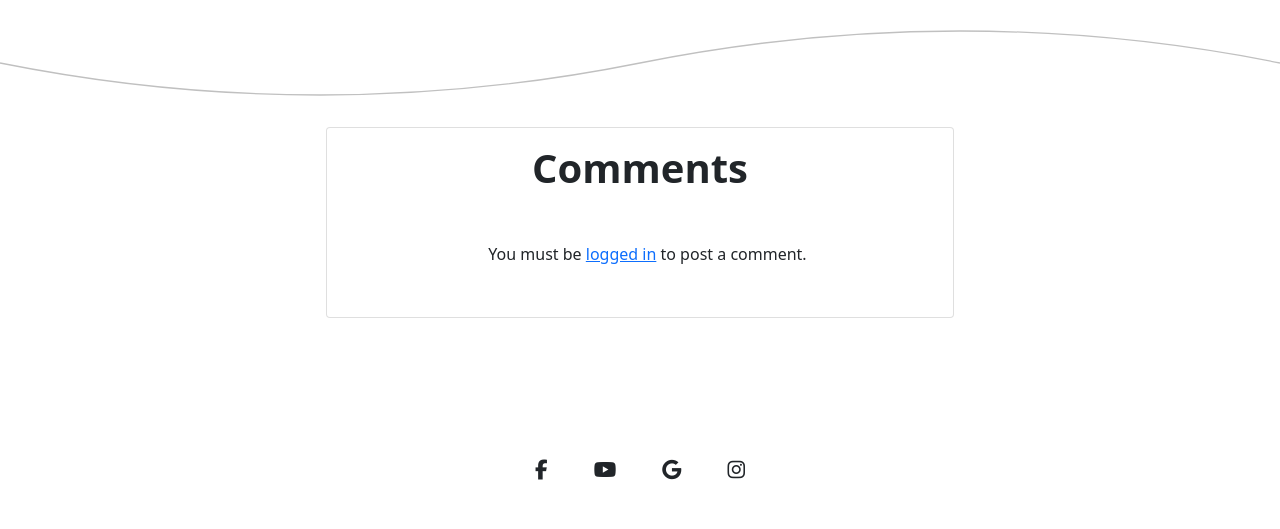
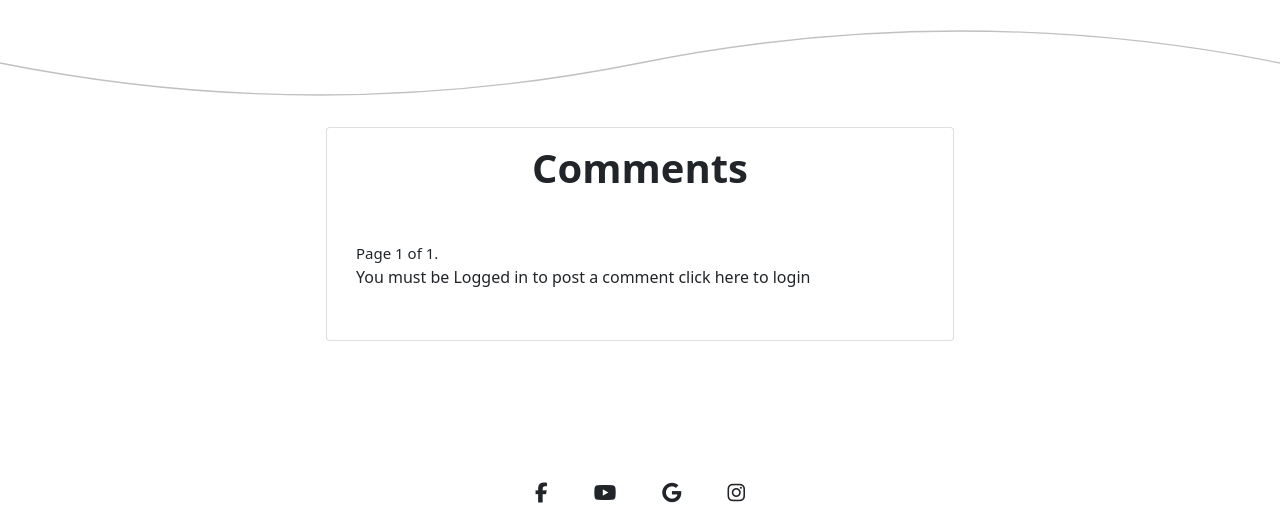
Before and after one commit to Godinhoweverson/cook-with-me, a Django app: page /recipes/8/ in a window 1280 px wide. Shown: the part 1272-1801 px from the top of the page. Run offline with Django 3.2, Linux system fonts and the light colour scheme; data comes from the database, SQL or seed files in the repository; both versions use the stored data as it was after the commit; some libraries are stand-ins or nearby versions.

Commit message:
Added pagination to the 'recipe_content' view to limit the display to 4 comments per page. - Users can navigate to next or previous pages to view more comments.

```diff
--- a/cook_recipe/views.py
+++ b/cook_recipe/views.py
@@ -2,6 +2,7 @@ from django.shortcuts import render, get_object_or_404, redirect
 from django.views import generic, View
 from .models import Recipe, Comment
 from .forms import CommentForm
+from django.core.paginator import Paginator
 
 
 def home(request):
@@ -14,6 +15,12 @@ def recipe_list(request):
 
 def recipe_content(request, recipe_id):
     recipe = get_object_or_404(Recipe, pk=recipe_id)
+    comments = recipe.comment_set.all().order_by('-created_on')
+    paginator = Paginator(comments, 4) # Show 4 comments per page
+
+    page = request.GET.get('page')
+    comments = paginator.get_page(page)
+
     form = CommentForm()
 
     if request.method == "POST":
@@ -27,4 +34,4 @@ def recipe_content(request, recipe_id):
                 return redirect('recipe_content', recipe_id=recipe.id)
         else:
             return redirect('account_login')
-    return render(request, 'recipe_content.html', {'form':form, 'recipe':recipe})
+    return render(request, 'recipe_content.html', {'form':form, 'recipe':recipe, 'comments': comments})
--- a/static/css/style.css
+++ b/static/css/style.css
@@ -230,7 +230,7 @@ font-size: 15px;
     background: rgba(0, 0, 0, 0.05);
 }
 
-.comment-text p{
+.comment-text a{
     color: inherit;
     text-decoration: none;
     text-align: center;
--- a/templates/recipe_content.html
+++ b/templates/recipe_content.html
@@ -39,10 +39,27 @@
                 <!-- Comment Row -->
                 <div class="d-flex flex-row comment-row m-t-0">
                     <div class="comment-text w-100">
-                        {% for comment in recipe.comment_set.all %}
-                         <h6. class="fs-4">@{{ comment.user }} <span class="text-muted float-right">{{ comment.created_on }}</span></h6>
-                         <span class="m-b-15 d-block">{{ comment.content_body }}</span>
+                        {% for comment in comments %}
+                             <h6 class="fs-4">@{{ comment.user }} <span class="text-muted float-right">{{ comment.created_on }}</span></h6>
+                             <span class="m-b-15 d-block">{{ comment.content_body }}</span>
                         {% endfor %}
+                        <div class="pagination">
+                            <span class="step-links">
+                                {% if comments.has_previous %}
+                                    <a href="?page=1">&laquo; first</a>
+                                    <a href="?page={{ comments.previous_page_number }}">previous</a>
+                                {% endif %}
+
+                                <span class="current">
+                                    Page {{ comments.number }} of {{ comments.paginator.num_pages }}.
+                                </span>
+
+                                {% if comments.has_next %}
+                                    <a href="?page={{ comments.next_page_number }}">next</a>
+                                    <a href="?page={{ comments.paginator.num_pages }}">last &raquo;</a>
+                                {% endif %}
+                            </span>
+                        </div>
                         {% if user.is_authenticated %}
                             <h3>Add a Comment</h3>
                             <form method="post">
@@ -53,7 +70,7 @@
                                 <button type="button" class="btn btn-danger btn-sm mt-5">Delete</button>
                             </form>
                         {% else %}
-                            <p>You must be <a href="{% url 'account_login' %}">logged in</a> to post a comment.</p>
+                            <p>You must be Logged in to post a comment <a href="{% url 'account_login' %}">click here</a> to login </p>
                         {% endif %}
 
                     </div>
```
Also changed, not shown: db.sqlite3.
